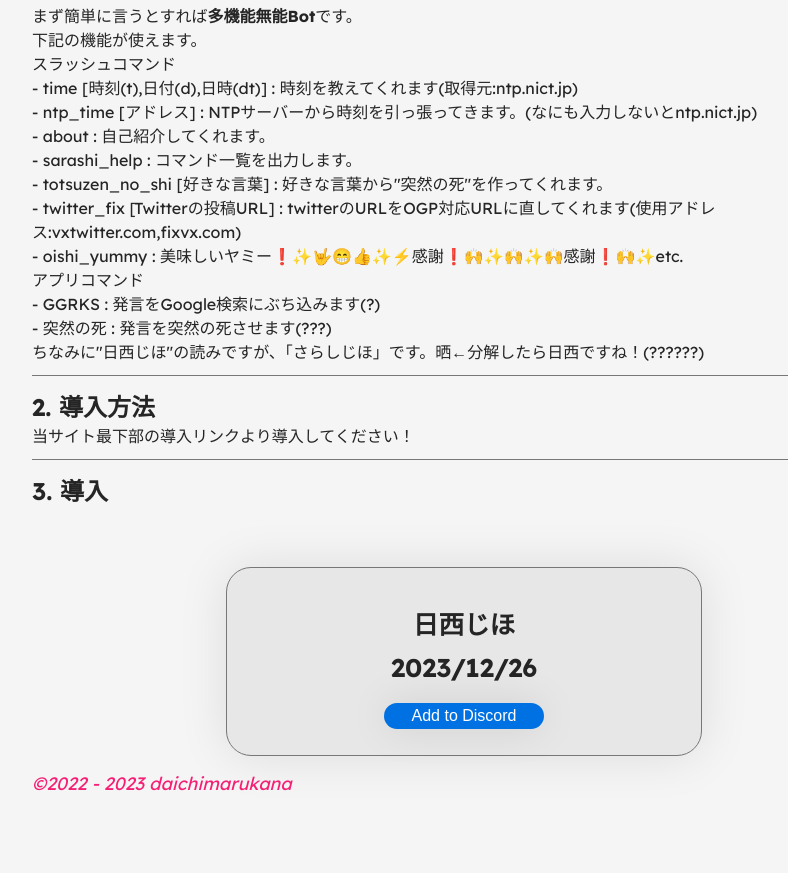
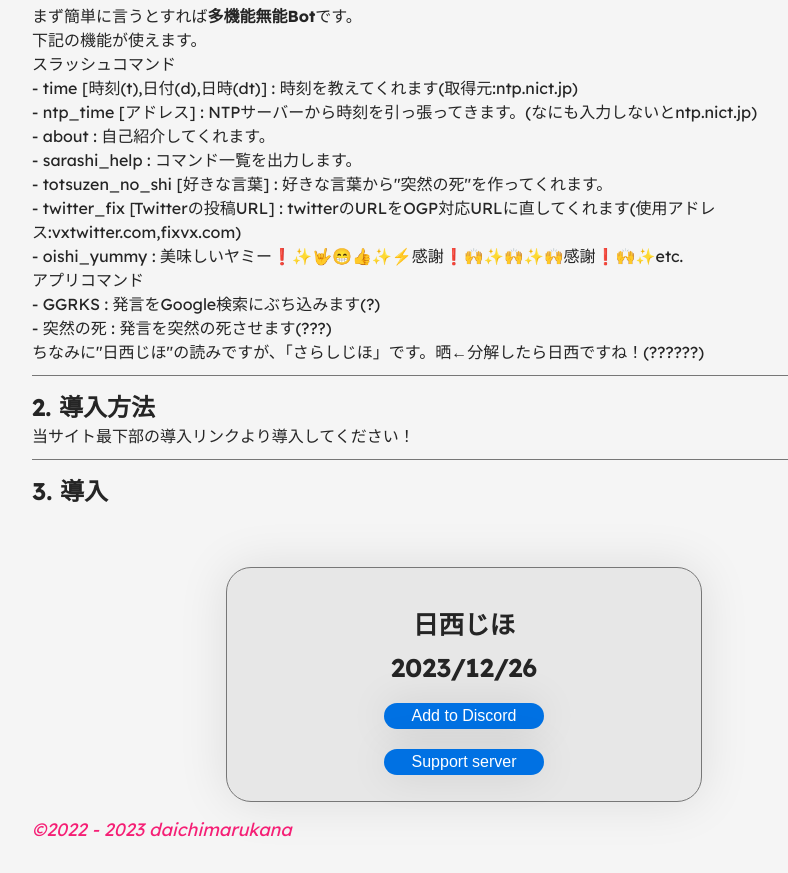
Before and after one commit to Daichimarukana/sarashi-jiho, a plain HTML site: page index.html in a window 1280 px wide. Shown: the part 684-1557 px from the top of the page, without its empty margins (176-964 px from the left). Before the commit the page ends 1511 px from the top, so only its background shows below. Drawn offline with Linux system fonts and the light colour scheme; a web font is replaced by a local one.

Commit message:
Update index.html

```diff
--- a/index.html
+++ b/index.html
@@ -84,6 +84,9 @@
                 <div class="dlbutton">
                     <a href="https://discord.com/api/oauth2/authorize?client_id=1185473247651827832&permissions=1067366992960&scope=bot">Add to Discord</a>
                 </div>
+                <div class="dlbutton">
+                	<a href="https://discord.gg/xBam5rdSQ9">Support server</a>
+                </div>
             </div>
         </div>
     </div>
```
